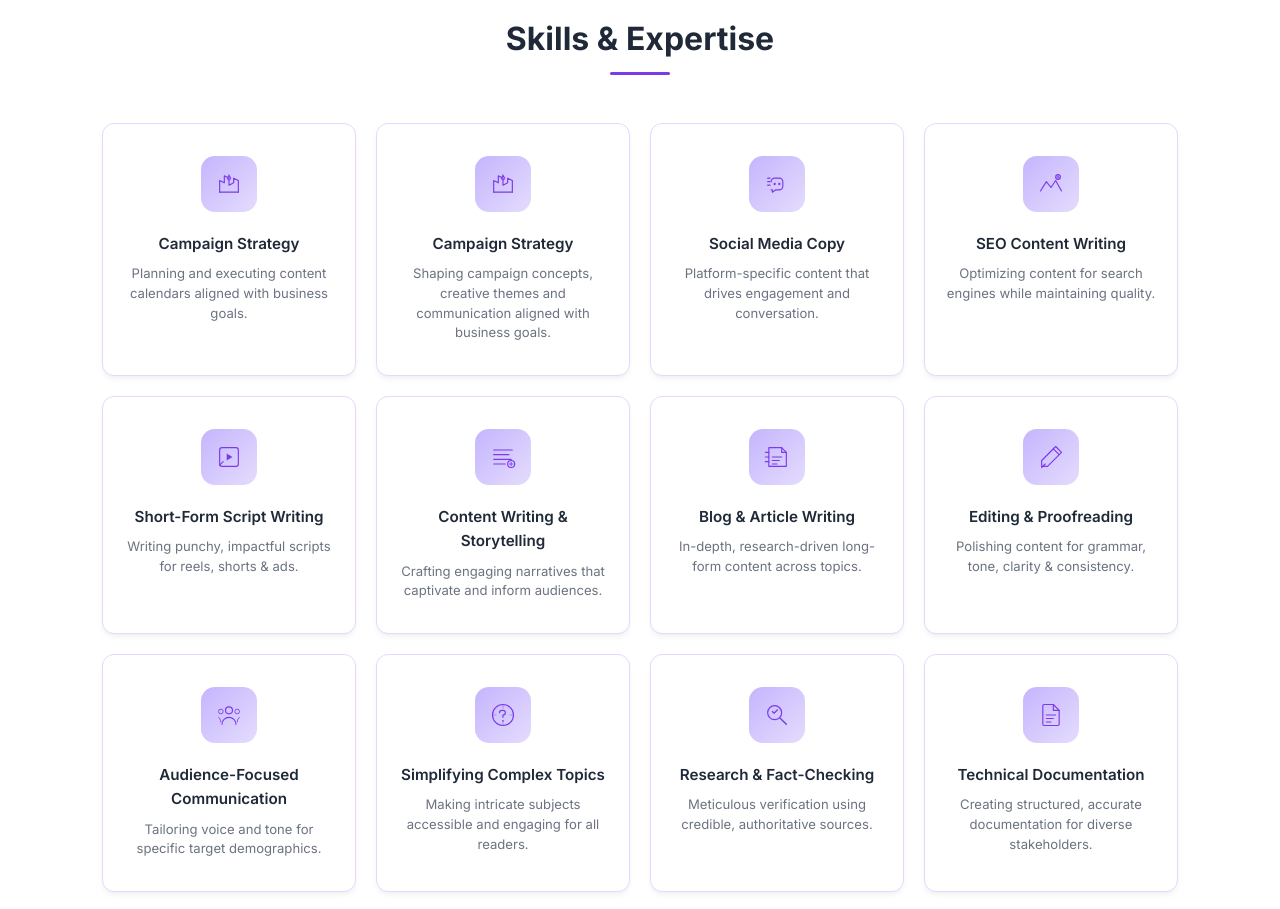
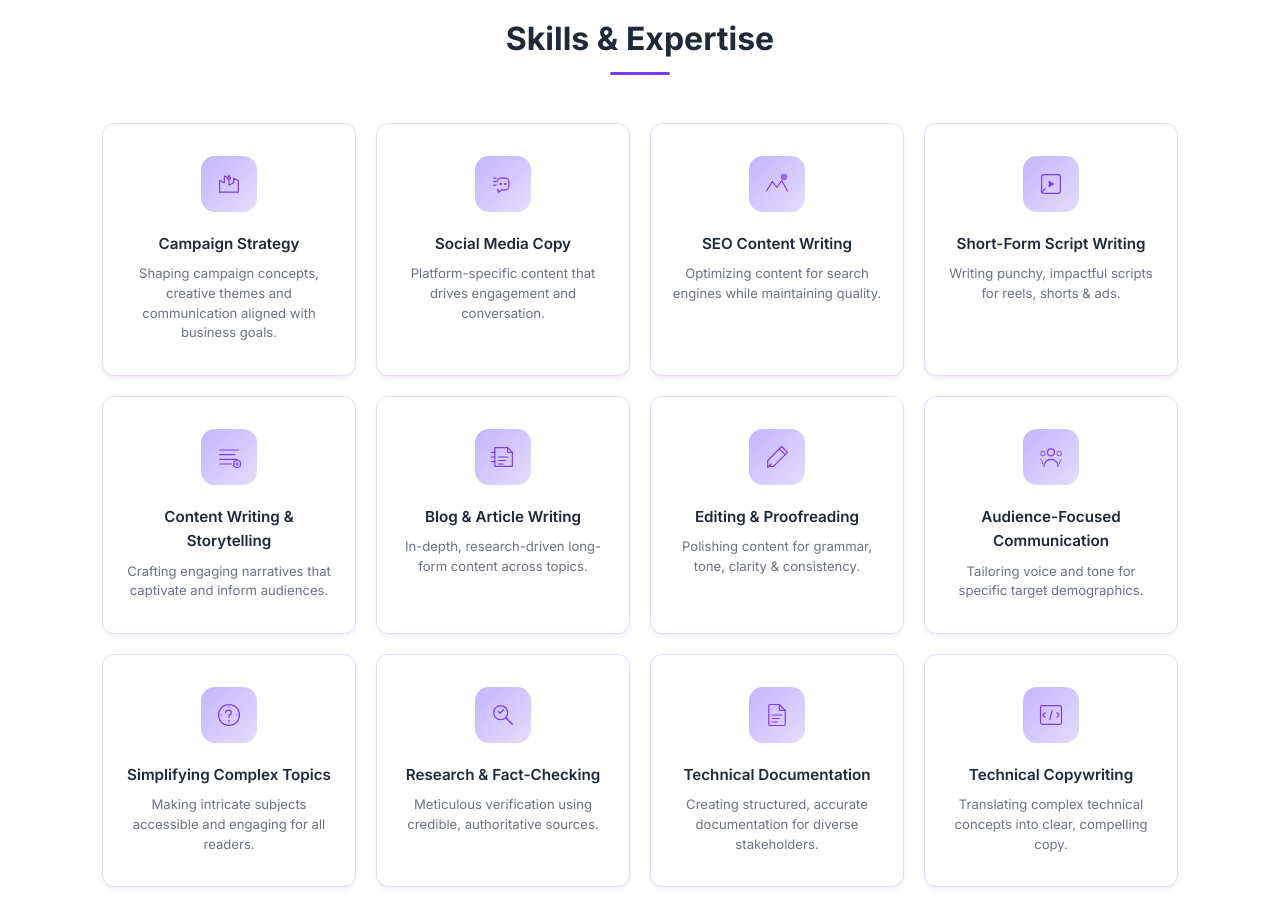
Before and after one commit to veenamadeshan/portfolio, a plain HTML site: page index.html in a window 1280 px wide. Shown: the part 1960-2869 px from the top of the page. Drawn offline with Linux system fonts and the light colour scheme.

Commit message:
Remove duplicate Campaign Strategy card

```diff
--- a/index.html
+++ b/index.html
@@ -109,18 +109,6 @@
                 <div class="expertise-grid stagger-container">
 
                     <!-- Campaign Strategy -->
-                    <div class="card expertise-card stagger-item animate-on-scroll hover-lift">
-                        <div class="expertise-icon">
-                            <svg viewBox="0 0 48 48" fill="none" xmlns="http://www.w3.org/2000/svg">
-                                <path d="M8 38V18L16 22V10L24 14V26L32 22V14L40 18V38" stroke="currentColor" stroke-width="2" stroke-linecap="round" stroke-linejoin="round"/>
-                                <path d="M8 38H40" stroke="currentColor" stroke-width="2" stroke-linecap="round"/>
-                                <circle cx="24" cy="14" r="3" stroke="currentColor" stroke-width="1.5"/>
-                                <path d="M22 14L24 8L26 14" stroke="currentColor" stroke-width="1.5" stroke-linecap="round" stroke-linejoin="round"/>
-                            </svg>
-                        </div>
-                        <h4>Campaign Strategy</h4>
-                        <p>Planning and executing content calendars aligned with business goals.</p>
-                    </div>
                     <div class="card expertise-card stagger-item animate-on-scroll hover-lift">
                         <div class="expertise-icon">
                             <svg viewBox="0 0 48 48" fill="none" xmlns="http://www.w3.org/2000/svg">
```
